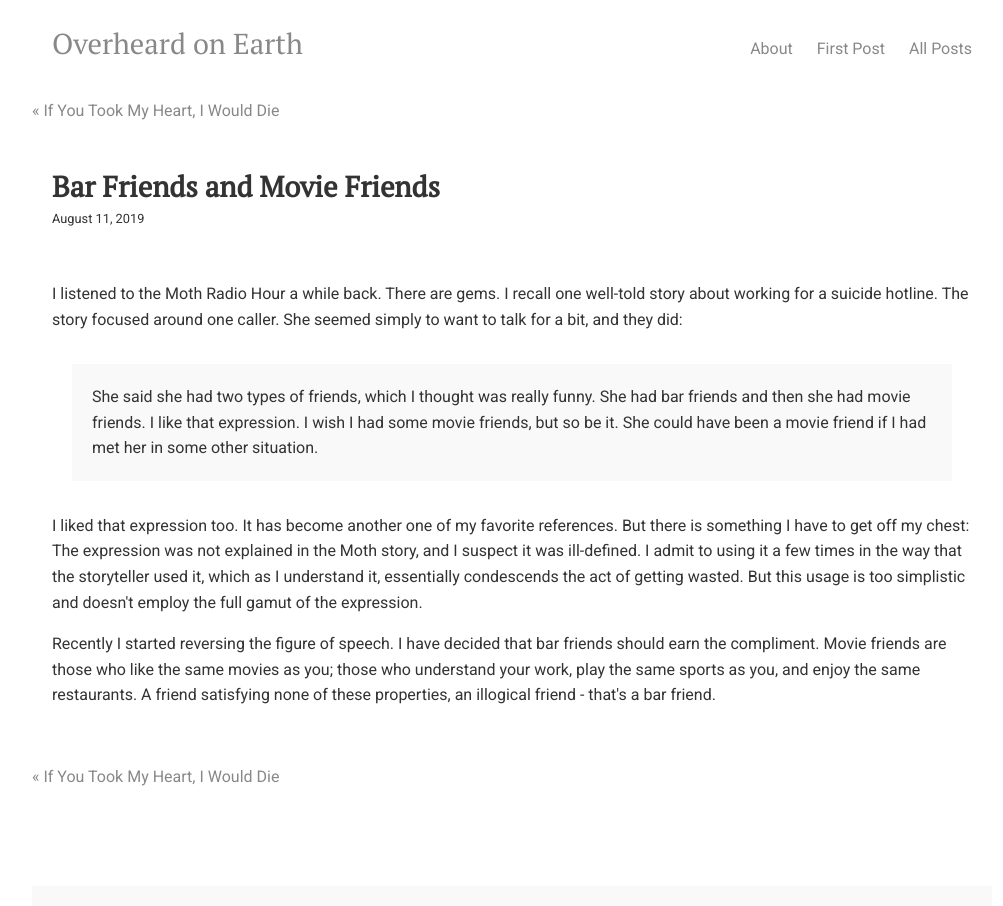
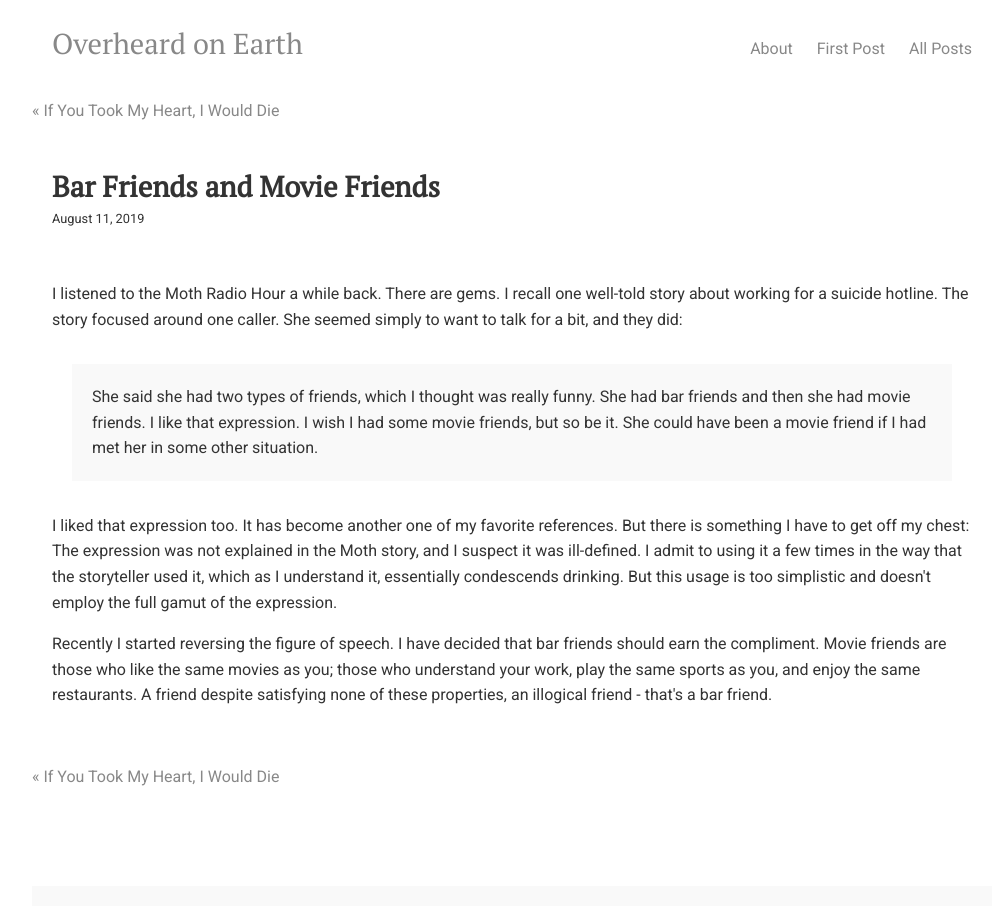
Before and after one commit to overheardonearth/overheardonearth.github.io, a Jekyll site: the page built from _posts/2019-08-11-bar-friends-and-movie-friends.html, in a window 1280 px wide. Shown: the whole page, without its empty margins (128-1131 px from the left). Built offline with Jekyll 4.4.1, drawn with Linux system fonts in a browser that asks for light colours; comment, search, counter and statistics services are not loaded.

Commit message:
Update 2019-08-11-bar-friends-and-movie-friends.html

```diff
--- a/_posts/2019-08-11-bar-friends-and-movie-friends.html
+++ b/_posts/2019-08-11-bar-friends-and-movie-friends.html
@@ -12,7 +12,7 @@ The story focused around one caller. She seemed simply to want to talk for a bit
 
 I liked that expression too. It has become another one of my favorite references.
 
-But there is something I have to get off my chest: The expression was not explained in the Moth story, and I suspect it was ill-defined. I admit to using it a few times in the way that the storyteller used it, which as I understand it, essentially condescends the act of getting wasted. But this usage is too simplistic and doesn't employ the full gamut of the expression.
+But there is something I have to get off my chest: The expression was not explained in the Moth story, and I suspect it was ill-defined. I admit to using it a few times in the way that the storyteller used it, which as I understand it, essentially condescends drinking. But this usage is too simplistic and doesn't employ the full gamut of the expression.
 
 <p>
-Recently I started reversing the figure of speech. I have decided that bar friends should earn the compliment. Movie friends are those who like the same movies as you; those who understand your work, play the same sports as you, and enjoy the same restaurants. A friend satisfying none of these properties, an illogical friend - that's a bar friend.
+Recently I started reversing the figure of speech. I have decided that bar friends should earn the compliment. Movie friends are those who like the same movies as you; those who understand your work, play the same sports as you, and enjoy the same restaurants. A friend despite satisfying none of these properties, an illogical friend - that's a bar friend.
```
